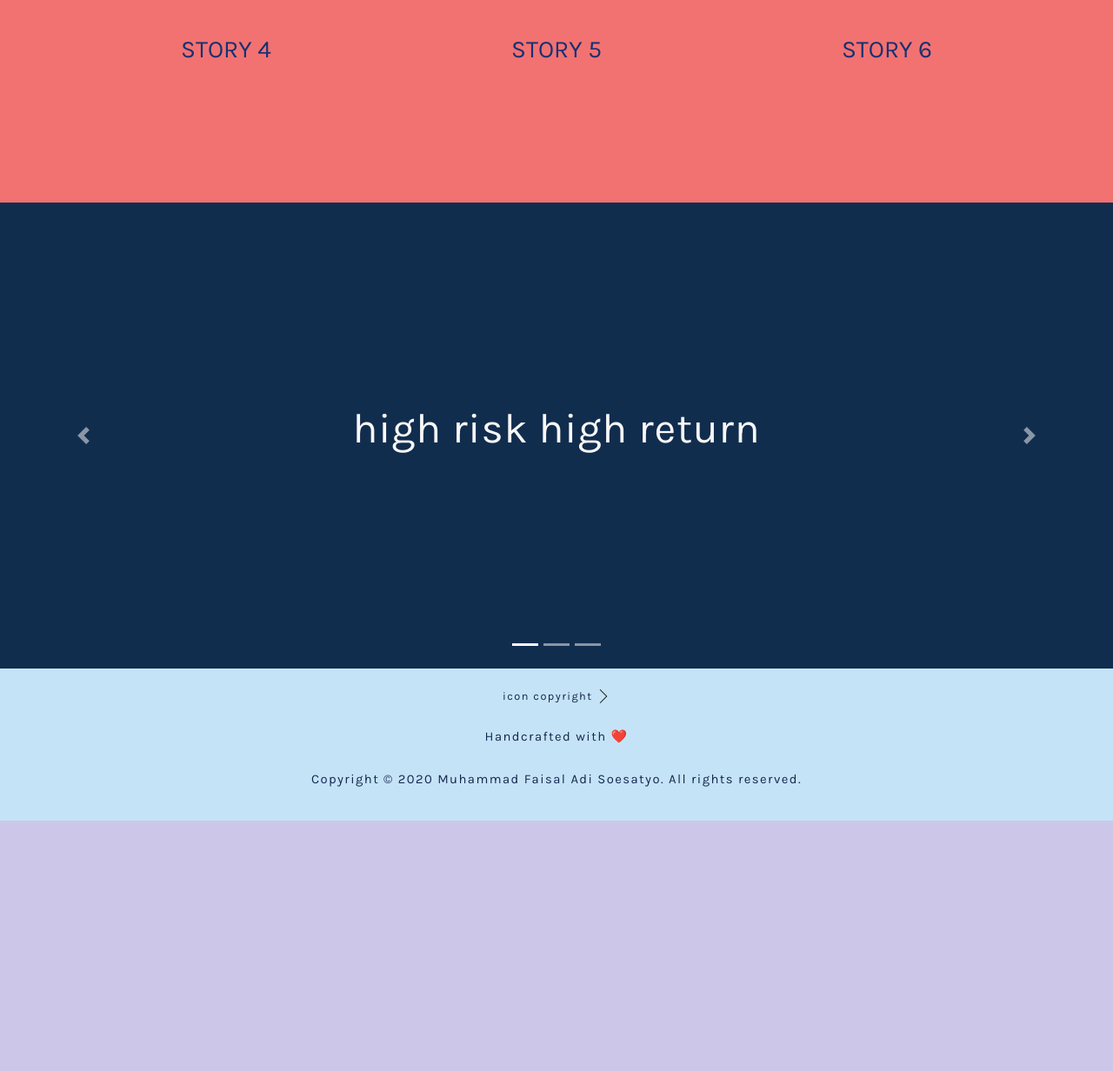
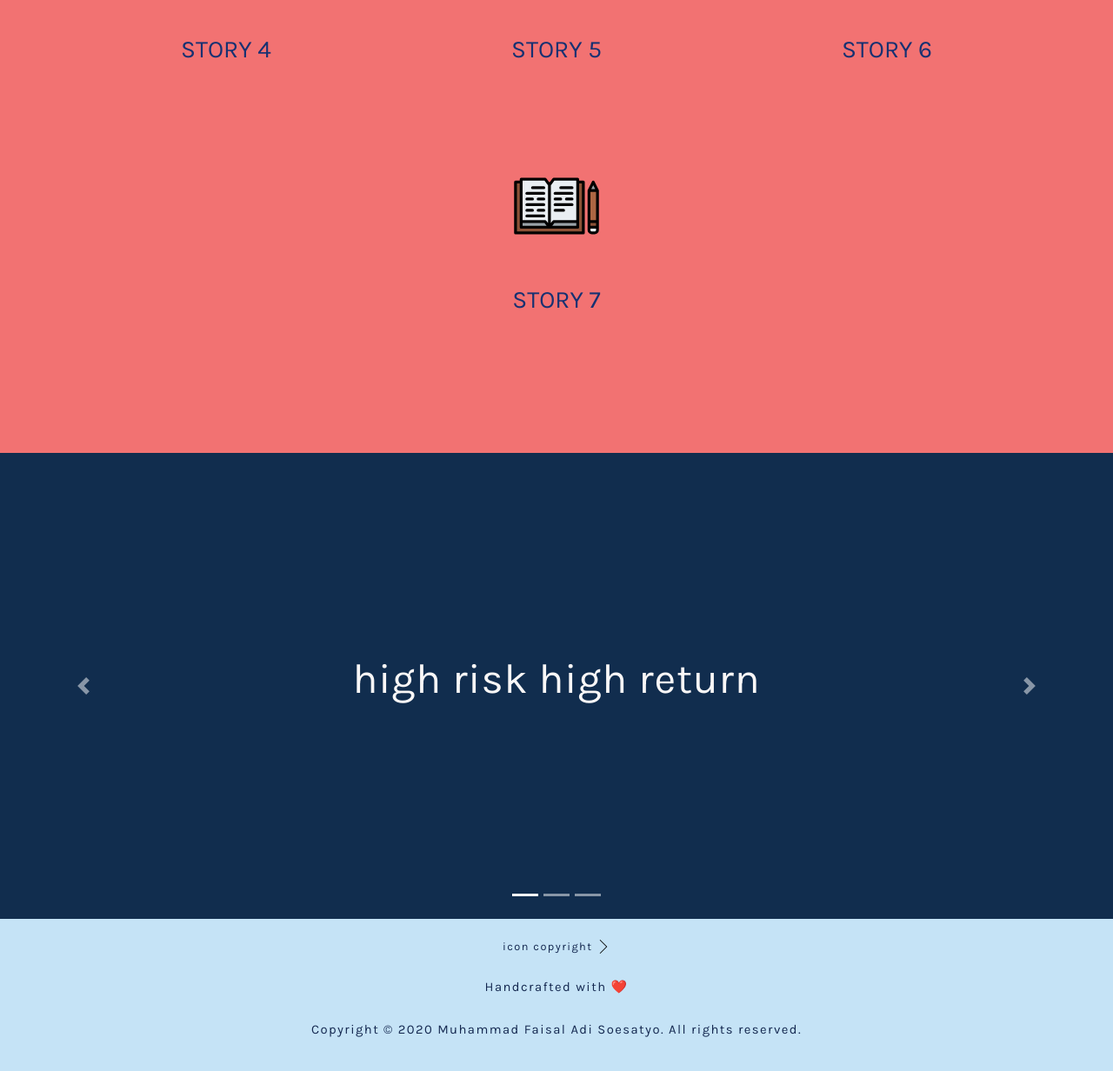
Before and after one commit to faisaladisoe/story-ppw, a Django app: page / in a window 1280 px wide. Shown: the part 3334-4566 px from the top of the page at 87% size. Before the commit the page ends 4278 px from the top, so only its background shows below. Run offline with Django 3.2, Linux system fonts and the light colour scheme; some libraries are stand-ins or nearby versions.

Commit message:
initial start story7

```diff
--- a/story/settings.py
+++ b/story/settings.py
@@ -49,6 +49,7 @@ INSTALLED_APPS = [
     'django.contrib.staticfiles',
     'story1',
     'story6',
+    'story7',
 ]
 
 MIDDLEWARE = [
--- a/story/urls.py
+++ b/story/urls.py
@@ -20,4 +20,5 @@ urlpatterns = [
     path('admin/', admin.site.urls),
     path('', include('story1.urls')),
     path('', include('story6.urls')),
+    path('', include('story7.urls')),
 ]
--- a/story1/templates/story1/index.html
+++ b/story1/templates/story1/index.html
@@ -249,7 +249,7 @@
                         </div>
                     </div>
                 </div>
-                <div class="col-sm col-md-4">
+                <div class="col-sm-6 col-md-4">
                     <a href="{% url 'courseRegister' %}">
                         <div class="center-modified">
                             <img class="school" src="{% static 'story1/images/diary-clear.svg' %}" alt="story 5" />
@@ -259,12 +259,22 @@
                         </div>
                     </a>
                 </div>
-                <div class="col-sm col-md-4">
+                <div class="col-sm-6 col-md-4">
                     <a href="{% url 'events' %}">
                         <div class="center-modified">
                             <img class="school" src="{% static 'story1/images/diary-brown.svg' %}" alt="story 6" />
                             <div class="school-description">
                                 <h1>STORY 6</h1>
+                            </div>
+                        </div>
+                    </a>
+                </div>
+                <div class="col-sm">
+                    <a href="{% url 'accordion' %}">
+                        <div class="center-modified">
+                            <img class="school" src="{% static 'story1/images/diary-brown.svg' %}" alt="story 7" />
+                            <div class="school-description">
+                                <h1>STORY 7</h1>
                             </div>
                         </div>
                     </a>
--- /dev/null
+++ b/story7/admin.py
@@ -0,0 +1,3 @@
+from django.contrib import admin
+
+# Register your models here.
--- /dev/null
+++ b/story7/apps.py
@@ -0,0 +1,5 @@
+from django.apps import AppConfig
+
+
+class Story7Config(AppConfig):
+    name = 'story7'
--- /dev/null
+++ b/story7/models.py
@@ -0,0 +1,3 @@
+from django.db import models
+
+# Create your models here.
--- /dev/null
+++ b/story7/tests.py
@@ -0,0 +1,3 @@
+from django.test import TestCase
+
+# Create your tests here.
--- /dev/null
+++ b/story7/urls.py
@@ -0,0 +1,7 @@
+from django.urls import path
+
+from . import views
+
+urlpatterns = [
+    path('accordion/', views.accordion, name = 'accordion'),
+]
--- /dev/null
+++ b/story7/views.py
@@ -0,0 +1,5 @@
+from django.shortcuts import render
+
+# Create your views here.
+def accordion(request):
+    return render(request, 'story7/accordion.html')
```
Also changed, not shown: story7/templates/story7/accordion.html (added, +11 -0 lines), story7/__init__.py (added), story7/migrations/__init__.py (added), story7/templates/header.html (added), story7/templates/script.html (added).
